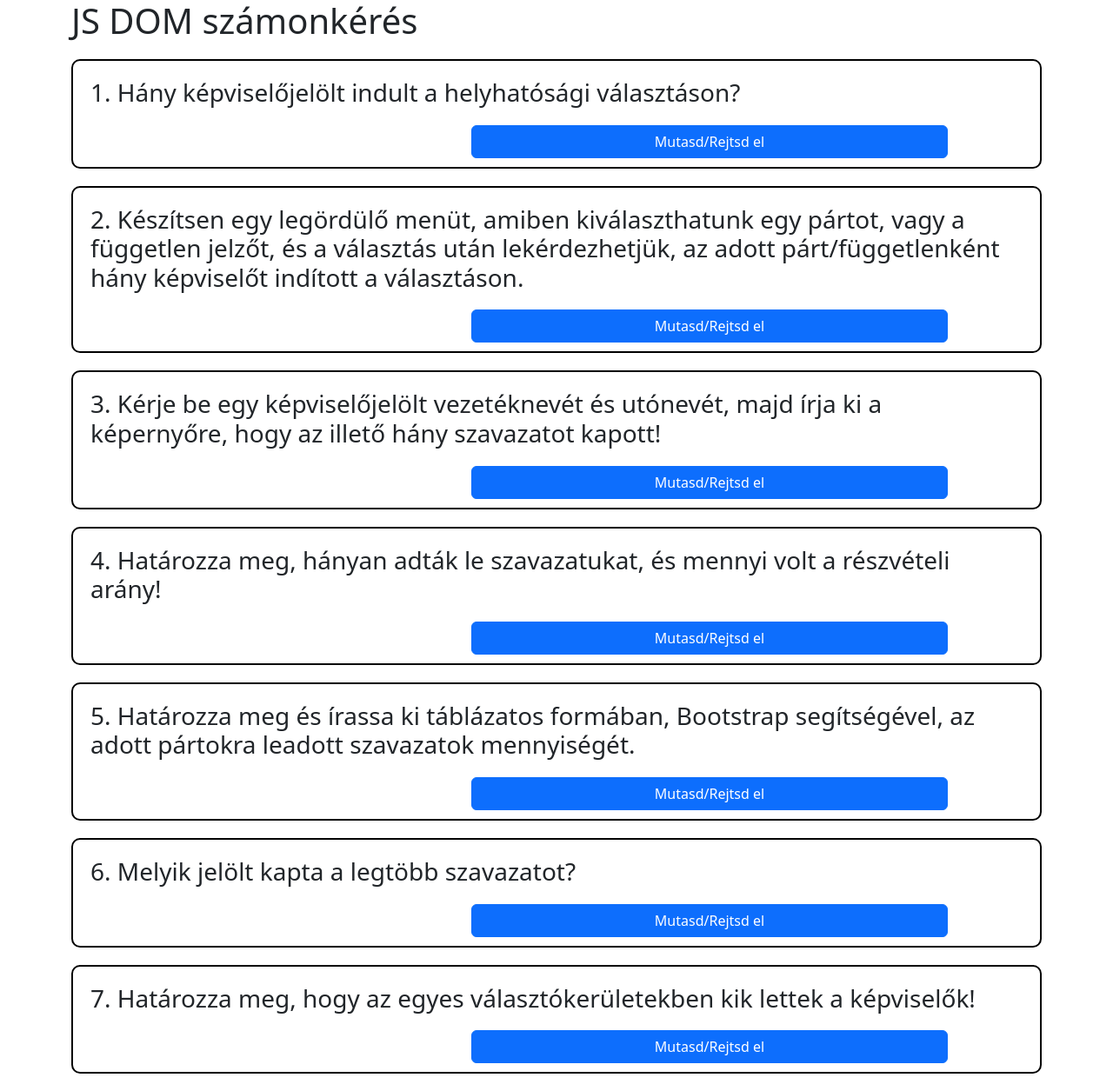
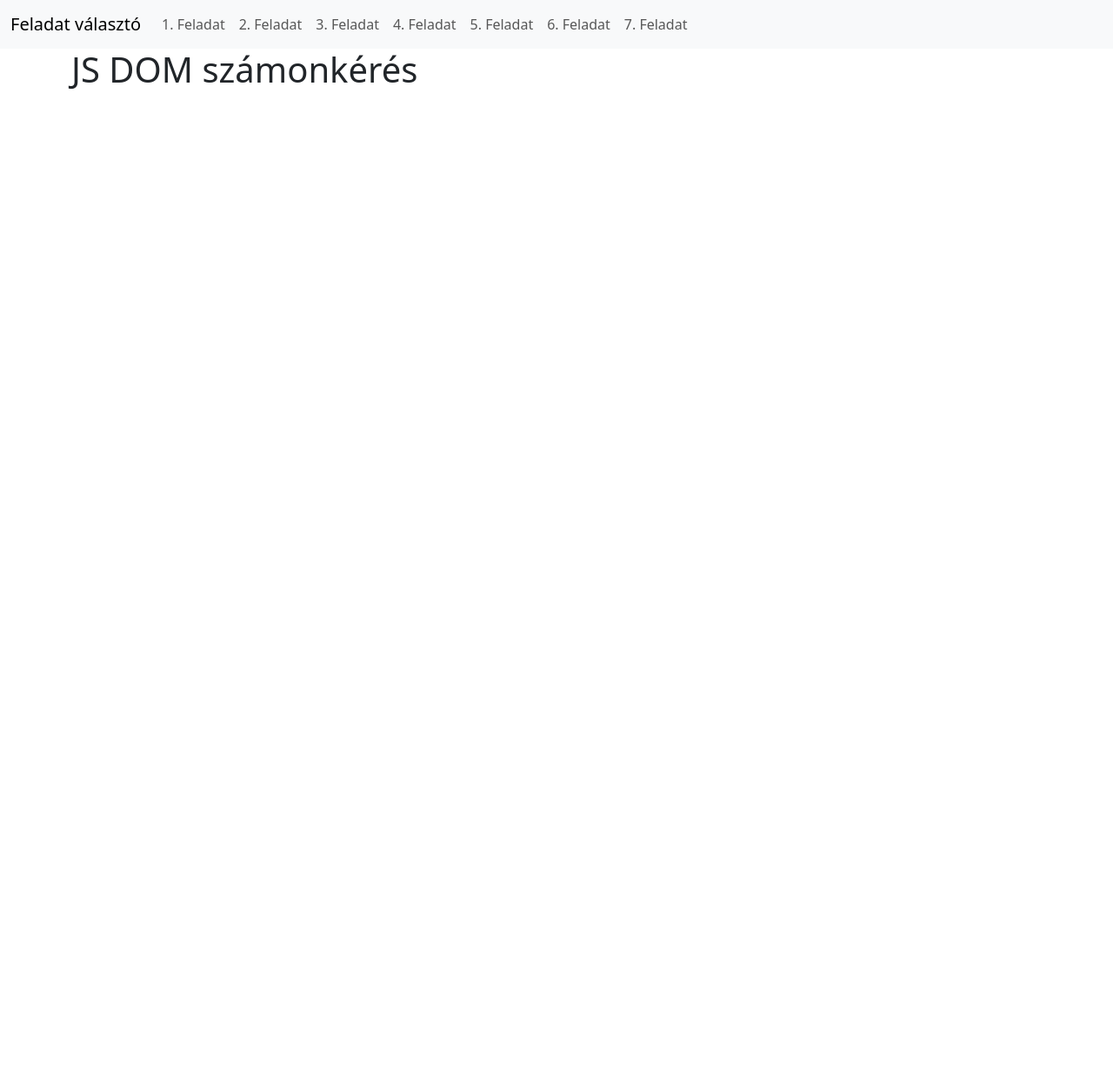
Before and after one commit to fulopzsolt1999/Team14-GIT, a plain HTML site: page 2024-03-10_Szavazatok/szavazatok.html in a window 1280 px wide. Shown: the whole page at 87% size. After the commit the page ends 800 px from the top, so only its background shows below. Drawn offline with nearby package versions, Linux system fonts and the light colour scheme.

Commit message:
Start from scratch

```diff
--- a/2024-03-10_Szavazatok/szavazatok.css
+++ b/2024-03-10_Szavazatok/szavazatok.css
@@ -1,4 +1,4 @@
-.inner-container {
+.row {
    margin: 20px 0;
    padding: 20px 20px 0 20px;
    border: 2px solid black;
@@ -7,7 +7,6 @@
 
 .btn {
    width: 50%;
-   margin-left: 450px;
    margin-bottom: 10px;
 }
 
--- a/2024-03-10_Szavazatok/szavazatok.html
+++ b/2024-03-10_Szavazatok/szavazatok.html
@@ -12,134 +12,49 @@
       <title>Document</title>
    </head>
    <body>
+      <nav class="navbar navbar-expand-lg navbar-light bg-light">
+         <div class="container-fluid">
+            <a class="navbar-brand" href="#">Feladat választó</a>
+            <button
+               class="navbar-toggler"
+               type="button"
+               data-bs-toggle="collapse"
+               data-bs-target="#navbarNav"
+               aria-controls="navbarNav"
+               aria-expanded="false"
+               aria-label="Toggle navigation">
+               <span class="navbar-toggler-icon"></span>
+            </button>
+            <div class="collapse navbar-collapse" id="navbarNav">
+               <ul class="navbar-nav">
+                  <li class="nav-item">
+                     <a class="nav-link" href="#" onclick="getData(1)"> 1. Feladat </a>
+                  </li>
+                  <li class="nav-item">
+                     <a class="nav-link" href="#" onclick="getData(2)">2. Feladat</a>
+                  </li>
+                  <li class="nav-item">
+                     <a class="nav-link" href="#" onclick="getData(3)">3. Feladat</a>
+                  </li>
+                  <li class="nav-item">
+                     <a class="nav-link" href="#" onclick="getData(4)">4. Feladat</a>
+                  </li>
+                  <li class="nav-item">
+                     <a class="nav-link" href="#" onclick="getData(5)">5. Feladat</a>
+                  </li>
+                  <li class="nav-item">
+                     <a class="nav-link" href="#" onclick="getData(6)">6. Feladat</a>
+                  </li>
+                  <li class="nav-item">
+                     <a class="nav-link" href="#" onclick="getData(7)">7. Feladat</a>
+                  </li>
+               </ul>
+            </div>
+         </div>
+      </nav>
       <div class="container">
          <h1>JS DOM számonkérés</h1>
-         <div class="container inner-container">
-            <div class="row">
-               <h3>1. Hány képviselőjelölt indult a helyhatósági választáson?</h3>
-               <div class="collapse multi-collapse" id="first-answer"></div>
-               <button
-                  class="btn btn-primary"
-                  id="first-btn"
-                  type="button"
-                  data-bs-toggle="collapse"
-                  data-bs-target="#first-answer"
-                  aria-expanded="false"
-                  aria-controls="first-answer">
-                  Mutasd/Rejtsd el
-               </button>
-            </div>
-         </div>
-         <div class="container inner-container">
-            <div class="row">
-               <h3>
-                  2. Készítsen egy legördülő menüt, amiben kiválaszthatunk egy pártot, vagy a
-                  független jelzőt, és a választás után lekérdezhetjük, az adott párt/függetlenként
-                  hány képviselőt indított a választáson.
-               </h3>
-               <div class="collapse multi-collapse" id="second-answer"></div>
-               <button
-                  class="btn btn-primary"
-                  id="second-btn"
-                  type="button"
-                  data-bs-toggle="collapse"
-                  data-bs-target="#second-answer"
-                  aria-expanded="false"
-                  aria-controls="second-answer">
-                  Mutasd/Rejtsd el
-               </button>
-            </div>
-         </div>
-         <div class="container inner-container">
-            <div class="row">
-               <h3>
-                  3. Kérje be egy képviselőjelölt vezetéknevét és utónevét, majd írja ki a
-                  képernyőre, hogy az illető hány szavazatot kapott!
-               </h3>
-               <div class="collapse multi-collapse" id="third-answer"></div>
-               <button
-                  class="btn btn-primary"
-                  id="third-btn"
-                  type="button"
-                  data-bs-toggle="collapse"
-                  data-bs-target="#third-answer"
-                  aria-expanded="false"
-                  aria-controls="third-answer">
-                  Mutasd/Rejtsd el
-               </button>
-            </div>
-         </div>
-         <div class="container inner-container">
-            <div class="row">
-               <h3>
-                  4. Határozza meg, hányan adták le szavazatukat, és mennyi volt a részvételi arány!
-               </h3>
-               <div class="collapse multi-collapse" id="fourth-answer"></div>
-               <button
-                  class="btn btn-primary"
-                  id="fourth-btn"
-                  type="button"
-                  data-bs-toggle="collapse"
-                  data-bs-target="#fourth-answer"
-                  aria-expanded="false"
-                  aria-controls="fourth-answer">
-                  Mutasd/Rejtsd el
-               </button>
-            </div>
-         </div>
-         <div class="container inner-container">
-            <div class="row">
-               <h3>
-                  5. Határozza meg és írassa ki táblázatos formában, Bootstrap segítségével, az
-                  adott pártokra leadott szavazatok mennyiségét.
-               </h3>
-               <div class="collapse multi-collapse" id="fifth-answer"></div>
-               <button
-                  class="btn btn-primary"
-                  id="fifth-btn"
-                  type="button"
-                  data-bs-toggle="collapse"
-                  data-bs-target="#fifth-answer"
-                  aria-expanded="false"
-                  aria-controls="fifth-answer">
-                  Mutasd/Rejtsd el
-               </button>
-            </div>
-         </div>
-         <div class="container inner-container">
-            <div class="row">
-               <h3>6. Melyik jelölt kapta a legtöbb szavazatot?</h3>
-               <div class="collapse multi-collapse" id="sixth-answer"></div>
-               <button
-                  class="btn btn-primary"
-                  id="sixth-btn"
-                  type="button"
-                  data-bs-toggle="collapse"
-                  data-bs-target="#sixth-answer"
-                  aria-expanded="false"
-                  aria-controls="sixth-answer">
-                  Mutasd/Rejtsd el
-               </button>
-            </div>
-         </div>
-         <div class="container inner-container">
-            <div class="row">
-               <h3>
-                  7. Határozza meg, hogy az egyes választókerületekben kik lettek a képviselők!
-               </h3>
-               <div class="collapse multi-collapse" id="seventh-answer"></div>
-               <button
-                  class="btn btn-primary"
-                  id="seventh-btn"
-                  type="button"
-                  data-bs-toggle="collapse"
-                  data-bs-target="#seventh-answer"
-                  aria-expanded="false"
-                  aria-controls="seventh-answer">
-                  Mutasd/Rejtsd el
-               </button>
-            </div>
-         </div>
+         <div id="output" class="text-center align-middle"></div>
       </div>
       <script src="szavazatok.js"></script>
       <script
--- a/2024-03-10_Szavazatok/szavazatok.js
+++ b/2024-03-10_Szavazatok/szavazatok.js
@@ -41,21 +41,47 @@ const szavazatok = [
    {korzet: 5, szavazat: 68, nev: "Vagdalt Edit", part: "HEP"},
 ];
 
-document.querySelector("#first-btn").addEventListener("click", KepviselokSzama(szavazatok));
-document.querySelector("#second-btn").addEventListener("click", PartKepviselok(szavazatok));
-document.querySelector("#third-btn").addEventListener("click", KepviseloInfo(szavazatok));
-document.querySelector("#fourth-btn").addEventListener("click", SzavazatokAranya(szavazatok));
-document.querySelector("#fifth-btn").addEventListener("click", SzavazatokMennyisege(szavazatok));
-document.querySelector("#sixth-btn").addEventListener("click", LegtobbSzavazat(szavazatok));
-document.querySelector("#seventh-btn").addEventListener("click", Nyertesek(szavazatok));
+function getData(exerciseNumber) {
+   const outputDiv = document.querySelector("#output");
+   const paragraphElem = document.createElement("p");
+   outputDiv.classList.add("border", "border-dark", "rounded-3");
+   paragraphElem.classList.add("fw-bold", "fs-3", "m-5");
+   clearOutputDiv(outputDiv);
+   switch (exerciseNumber) {
+      case 1:
+         KepviselokSzama(szavazatok, outputDiv, paragraphElem);
 
-function questionSelectorFunc(questionNumber) {
-   return document.querySelector(`#${questionNumber}-answer`);
+         break;
+      case 2:
+         PartKepviselok(szavazatok, outputDiv, paragraphElem);
+         break;
+      case 3:
+         KepviseloInfo(szavazatok, outputDiv, paragraphElem);
+         break;
+      case 4:
+         SzavazatokAranya(szavazatok, outputDiv, paragraphElem);
+         break;
+      case 5:
+         SzavazatokMennyisege(szavazatok, outputDiv, paragraphElem);
+         break;
+      case 6:
+         LegtobbSzavazat(szavazatok, outputDiv, paragraphElem);
+         break;
+      case 7:
+         Nyertesek(szavazatok, outputDiv, paragraphElem);
+         break;
+   }
+}
+
+function clearOutputDiv(oD) {
+   oD.innerHTML = "";
 }
 
 function addChildElements(parent, child) {
    parent.appendChild(child);
 }
+
+function styleElements(obj) {}
 
 function countSameElements(list) {
    const counts = {};
@@ -65,24 +91,20 @@ function countSameElements(list) {
    return counts;
 }
 
-function KepviselokSzama(szavazatok) {
-   const firstAnswerContainer = questionSelectorFunc("first");
-   let p = document.createElement("p");
-   p.innerHTML = `A helyhatósági választáson ${szavazatok.length} képviselőjelölt indult.`;
-   firstAnswerContainer.appendChild(p);
+function KepviselokSzama(sz, oD, p) {
+   p.innerHTML = `A helyhatósági választáson ${sz.length} képviselőjelölt indult.`;
+   addChildElements(oD, p);
 }
 
-function PartKepviselok(szavazatok) {
-   const secondAnswerContainer = questionSelectorFunc("second");
+function PartKepviselok(sz, oD, p) {
    let partokList = [];
    let allVotes = [];
    const select = document.createElement("select");
    const option = document.createElement("option");
-   const p = document.createElement("p");
    option.innerHTML = "Válassz";
    option.value = "0";
    select.appendChild(option);
-   szavazatok.forEach((line) => {
+   sz.forEach((line) => {
       if (!partokList.includes(line.part)) {
          let option = document.createElement("option");
          option.value = line.part;
@@ -99,22 +121,12 @@ function PartKepviselok(szavazatok) {
          p.innerHTML = `A kiválasztott (${selectedOpt}) párt ${countParts[selectedOpt]} képviselőt indított.`;
       }
    });
-   addChildElements(secondAnswerContainer, select);
-   addChildElements(secondAnswerContainer, p);
+   addChildElements(oD, select);
+   addChildElements(oD, p);
 }
 
-function KepviseloInfo(szavazatok) {
-   const thirdAnswerContainer = questionSelectorFunc("third");
-}
-function SzavazatokAranya(szavazatok) {
-   const fourthAnswerContainer = questionSelectorFunc("fourth");
-}
-function SzavazatokMennyisege(szavazatok) {
-   const fifthAnswerContainer = questionSelectorFunc("fifth");
-}
-function LegtobbSzavazat(szavazatok) {
-   const sixthAnswerContainer = questionSelectorFunc("sixth");
-}
-function Nyertesek(szavazatok) {
-   const seventhAnswerContainer = questionSelectorFunc("seventh");
-}
+function KepviseloInfo(sz, oD, p) {}
+function SzavazatokAranya(sz, oD, p) {}
+function SzavazatokMennyisege(sz, oD, p) {}
+function LegtobbSzavazat(sz, oD, p) {}
+function Nyertesek(sz, oD, p) {}
```
